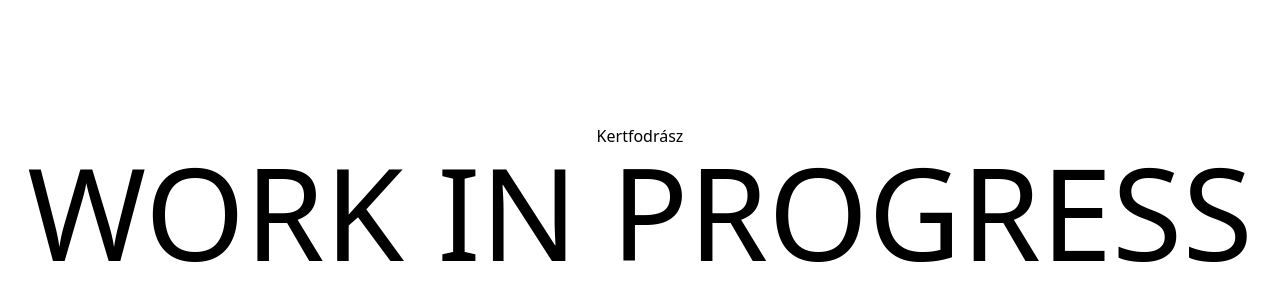
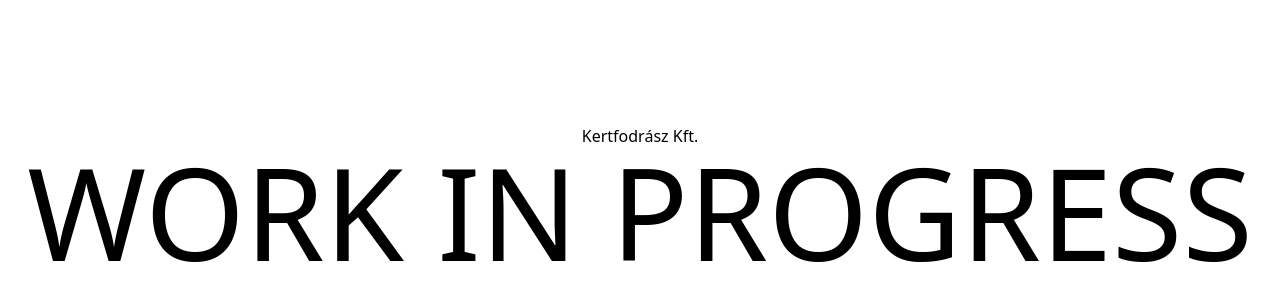
Before and after one commit to VeloDevs/Kertfodrasz, a SvelteKit app: page / in a window 1280 px wide. Shown: the part 200-500 px from the top of the page. Built offline with nearby package versions, Linux system fonts and the light colour scheme.

Commit message:
Testing githooks

```diff
--- a/src/routes/+page.svelte
+++ b/src/routes/+page.svelte
@@ -1,4 +1,4 @@
 <div class="flex min-h-screen flex-col items-center justify-center">
-	<h1>Kertfodrász</h1>
-	<h1 class="text-9xl ">WORK IN PROGRESS</h1>
+	<h1>Kertfodrász Kft.</h1>
+	<h1 class="text-9xl">WORK IN PROGRESS</h1>
 </div>
```
Also changed, not shown: 1 other file (tests, documents, lock files or other folders).
